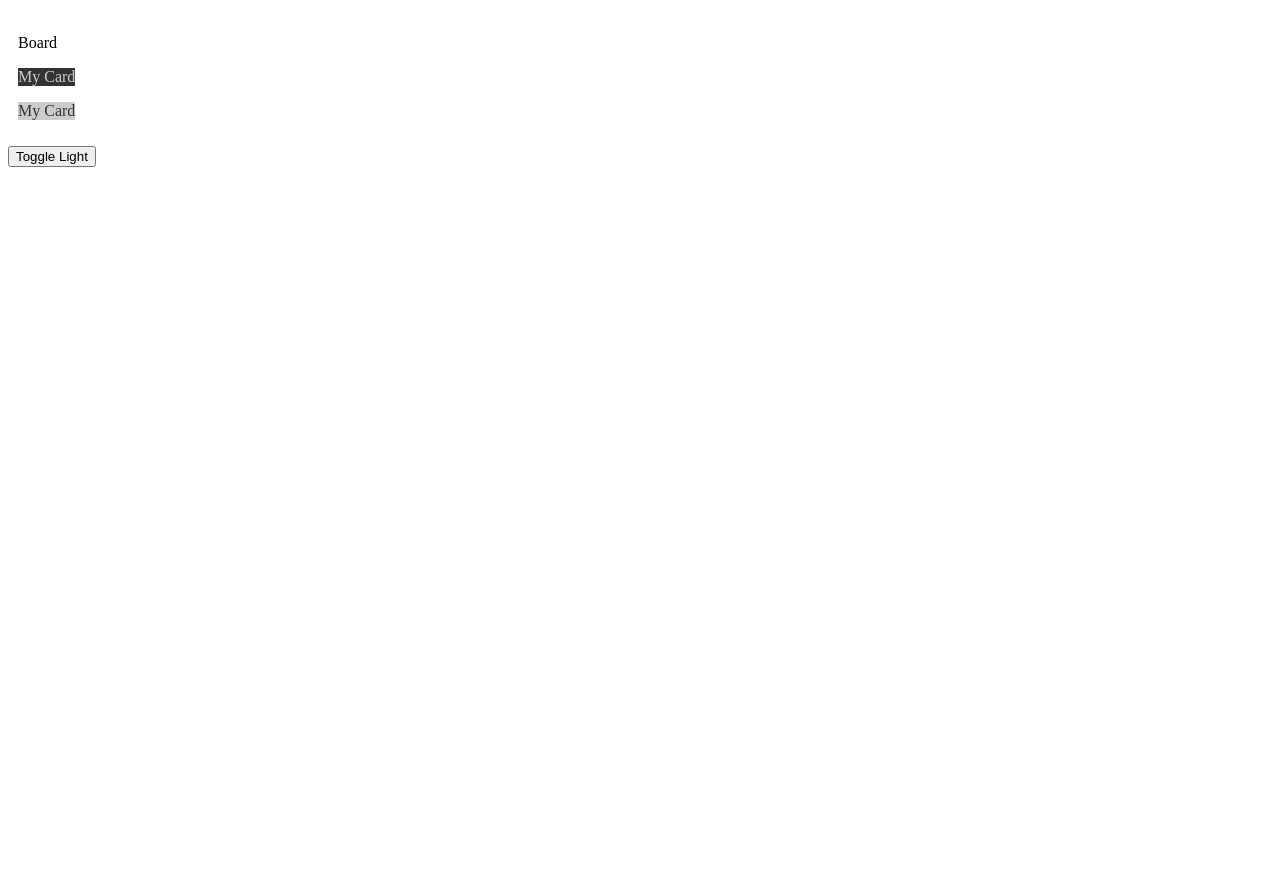
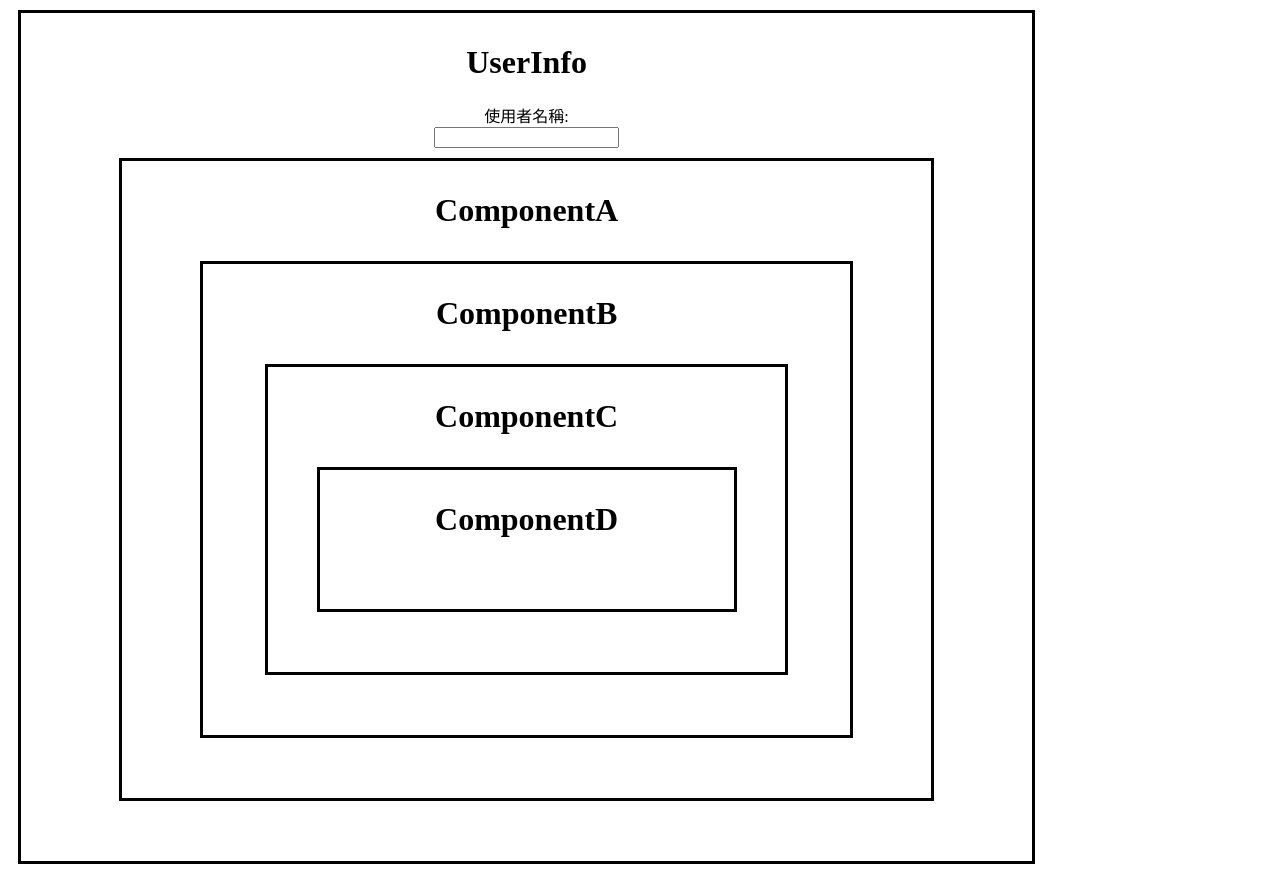
Before and after one commit to owm123123/react-hsu2, a React (Vite) app: page / in a window 1280 px wide. Before the commit the page ends 800 px from the top, so only its background shows below. Built offline with nearby package versions, Linux system fonts and the light colour scheme.

Commit message:
14_ createContext & useContext example 2

```diff
--- a/src/App.tsx
+++ b/src/App.tsx
@@ -1,21 +1,10 @@
-import { createContext, useState } from 'react'
-import Basic from './component/useContext & createContext/basic'
-// import LightContext from './component/useContext & createContext/LightContext';
-
-// 需將createContext報露, 才能給其他Component使用, export必須設定成全域變數
-export const LightContext = createContext<boolean>(false);
+import UserInfo from './component/useContext & createContext/UserInfo'
 
 function App() {
-  const [isLight, setIsLight] = useState<boolean>(false);
 
   return (
     <>
-      <div style={{ display: "flex" }}>
-        <LightContext.Provider value={isLight}>
-          <Basic />
-        </LightContext.Provider>
-      </div>
-      <button onClick={() => { setIsLight(!isLight) }}>Toggle Light</button>
+      <UserInfo />
     </>
   )
 }
--- a/src/component/useContext & createContext/Basic.tsx
+++ /dev/null
@@ -1,24 +0,0 @@
-import React from 'react'
-import Card from './Card'
-import { LightContext } from '../../App'
-
-// type Props = {
-//     isLight: boolean;
-// }
-
-export default function Basic() {
-
-
-    return (
-        <>
-            <div style={{ margin: "10px" }}>
-                <p>Board</p>
-                <Card />
-                {/* 測試抓最近的context value */}
-                <LightContext.Provider value={true}>
-                    <Card />
-                </LightContext.Provider>
-            </div>
-        </>
-    )
-}
--- a/src/component/useContext & createContext/Card.tsx
+++ /dev/null
@@ -1,19 +0,0 @@
-import React, { useContext } from 'react'
-// import LightContext from './LightContext';
-import { LightContext } from '../../App';
-
-
-// type Props = {
-//     isLight: boolean;
-// }
-
-export default function Card() {
-    const value = useContext(LightContext);
-    return (
-        <>
-            <div style={{ backgroundColor: value ? "#ccc" : "#333" }}>
-                <p style={{ color: value ? "#333" : "#ccc" }}>My Card</p>
-            </div>
-        </>
-    )
-}
--- /dev/null
+++ b/src/component/useContext & createContext/ComponentA.tsx
@@ -0,0 +1,10 @@
+import ComponentB from './ComponentB'
+
+export default function ComponentA() {
+    return (
+        <div className='box'>
+            <h1>ComponentA</h1>
+            <ComponentB />
+        </div>
+    )
+}
--- /dev/null
+++ b/src/component/useContext & createContext/ComponentB.tsx
@@ -0,0 +1,11 @@
+import React from 'react'
+import ComponentC from './ComponentC'
+
+export default function ComponentB() {
+    return (
+        <div className='box'>
+            <h1>ComponentB</h1>
+            <ComponentC />
+        </div>
+    )
+}
--- /dev/null
+++ b/src/component/useContext & createContext/ComponentC.tsx
@@ -0,0 +1,10 @@
+import ComponentD from './ComponentD'
+
+export default function ComponentC() {
+    return (
+        <div className='box'>
+            <h1>ComponentC</h1>
+            <ComponentD />
+        </div>
+    )
+}
--- /dev/null
+++ b/src/component/useContext & createContext/ComponentD.tsx
@@ -0,0 +1,15 @@
+import { useContext } from 'react'
+import { nameContext } from './Context';
+
+export default function ComponentD() {
+
+    const nameName = useContext(nameContext);
+
+    return (
+        <div className='box'>
+            <h1>ComponentD</h1>
+            {nameName !== undefined ? <h2>Hello {nameName}</h2> : null}
+            {/* {if(nameName !== undefined){<h2>`Hello ${nameName}`</h2>}} */}
+        </div>
+    )
+}
--- /dev/null
+++ b/src/component/useContext & createContext/Context.ts
@@ -0,0 +1,3 @@
+import { createContext} from 'react'
+
+export const nameContext = createContext<string | undefined>(undefined);
--- a/src/component/useContext & createContext/LightContext.tsx
+++ /dev/null
@@ -1,5 +0,0 @@
-// import { createContext } from "react";
-
-// const LightContext = createContext<boolean>(false);
-
-// export default LightContext;
--- /dev/null
+++ b/src/component/useContext & createContext/UserInfo.tsx
@@ -0,0 +1,21 @@
+import { useState } from 'react'
+import ComponentA from './ComponentA';
+import { nameContext } from './Context';
+
+
+export default function UserInfo() {
+
+    const [name, setName] = useState<string | undefined>();
+
+    return (
+        <div className='box'>
+            <h1>UserInfo</h1>
+            {/* <h1>{name}</h1> */}
+            <label htmlFor='name'>使用者名稱: </label>
+            <input onChange={(e) => setName(e.target.value)} name="name" id='name' value={name} />
+            <nameContext.Provider value={name}>
+                <ComponentA />
+            </nameContext.Provider>
+        </div>
+    )
+}
--- a/src/index.css
+++ b/src/index.css
@@ -0,0 +1,11 @@
+.box{
+    border: 3px solid;
+    width: 80%;
+    padding: 10px 0 50px 0;
+    text-align: center;
+    display: flex;
+    flex-direction: column;
+    align-items: center;
+    justify-content: center;
+    margin: 10px;
+}
```
